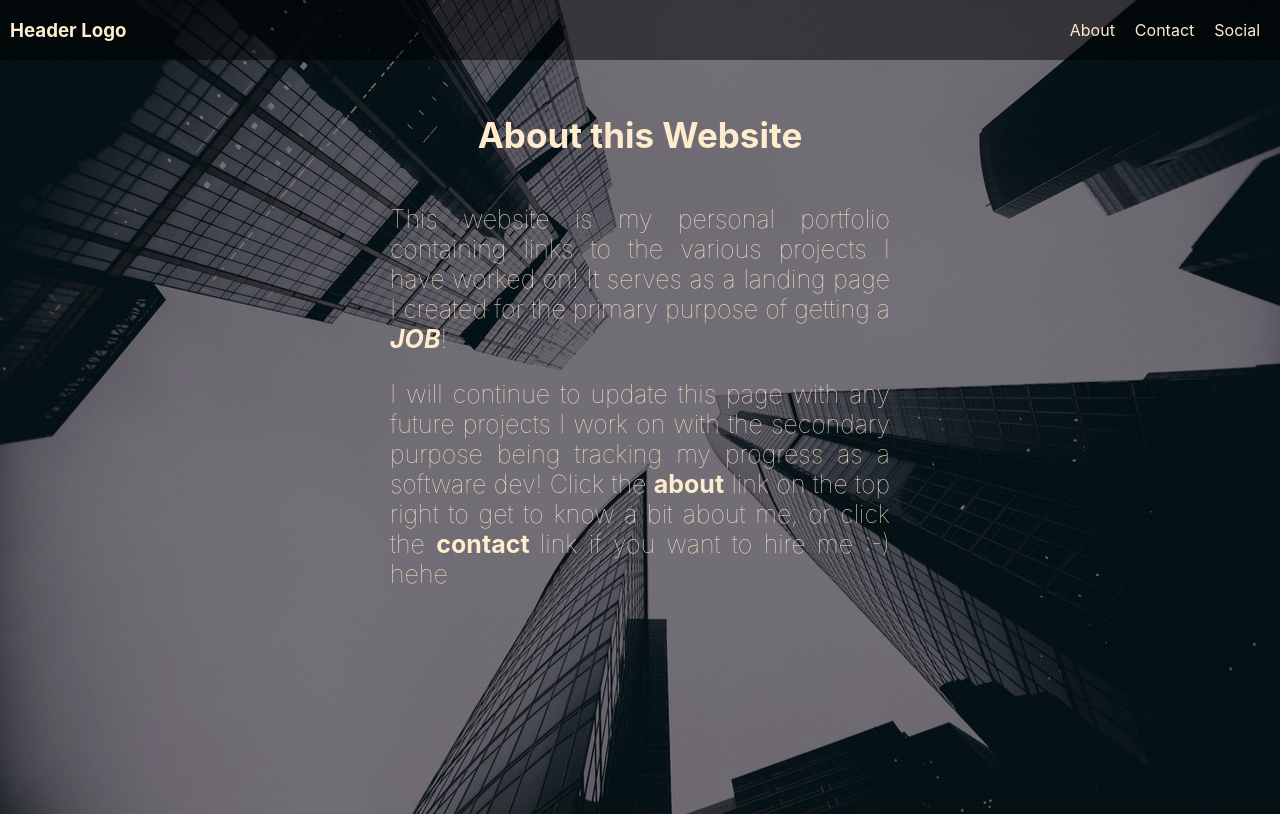
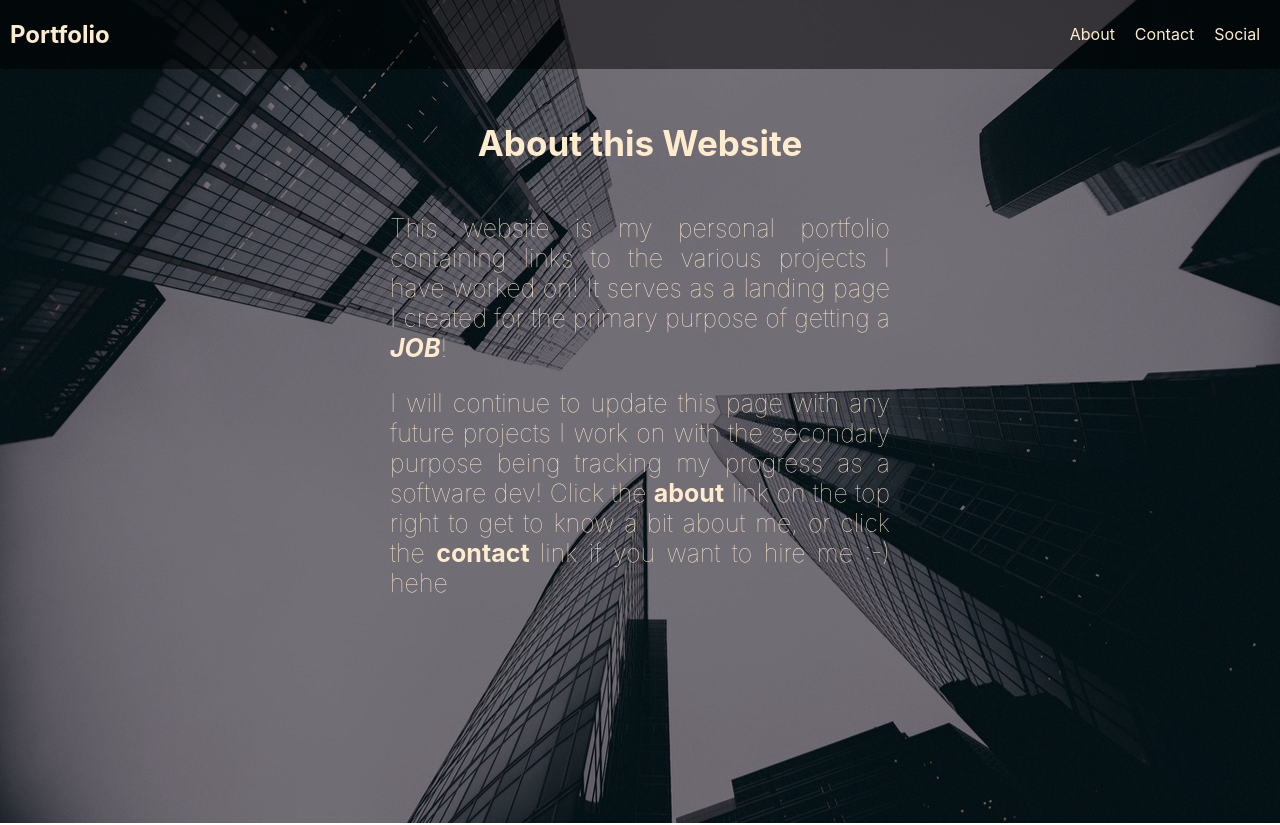
Before and after one commit to adrey1975/Landing-Page, a plain HTML site: page Main/index.html in a window 1280 px wide. Shown: the top 825 px of the page. Drawn offline with Linux system fonts and the light colour scheme.

Commit message:
Resized header logo from h3 to h2

```diff
--- a/Main/index.html
+++ b/Main/index.html
@@ -10,7 +10,7 @@
 <body>
     <div class="top sect-1">
         <div class="header">
-            <h3 class="logo">Header Logo</h3>
+            <h2 class="logo">Portfolio</h2>
             <div class="header-links">
                 <a>About</a>
                 <a>Contact</a>
```
